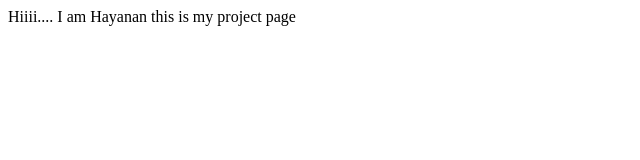
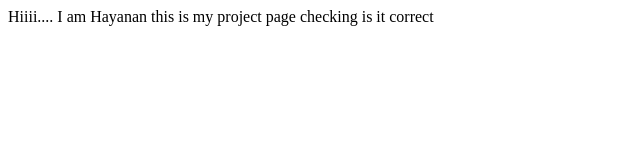
Before and after one commit to HAYANAN-T/InitialGithubPage.github.io, a plain HTML site: page docs/index.html in a window 1280 px wide. Shown: the whole page, without its empty margins (0-640 px from the left). Drawn offline with Linux system fonts and the light colour scheme.

Commit message:
Update index.html

```diff
--- a/docs/index.html
+++ b/docs/index.html
@@ -4,7 +4,7 @@
   </head>
   <body>
     <p>
-      Hiiii.... I am Hayanan this is my project page
+      Hiiii.... I am Hayanan this is my project page checking is it correct
     </p>
   </body>
 
```
